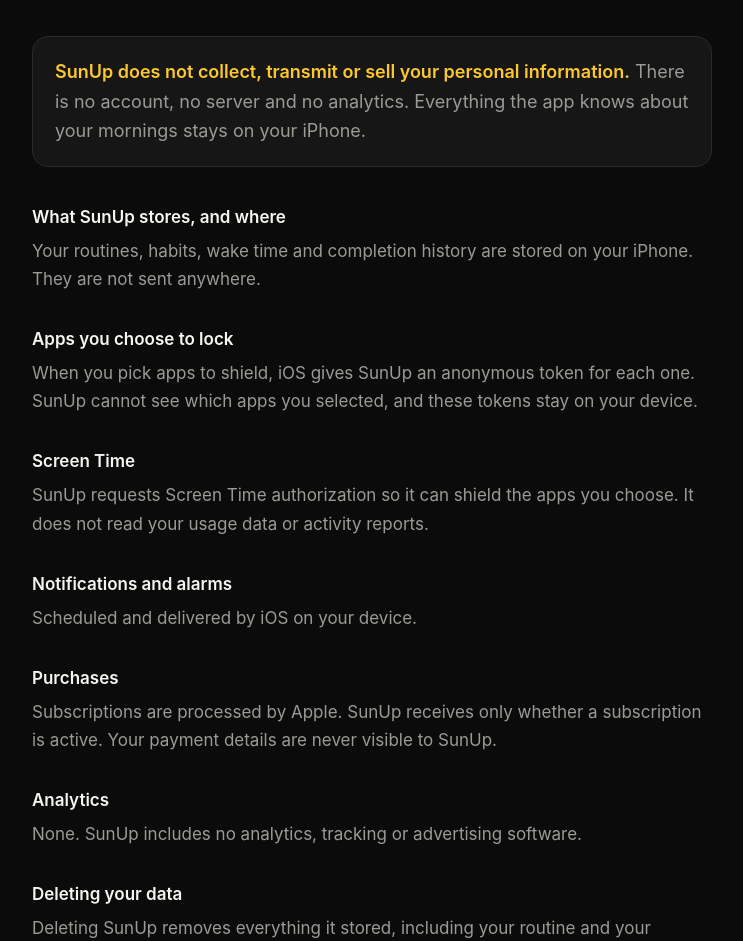
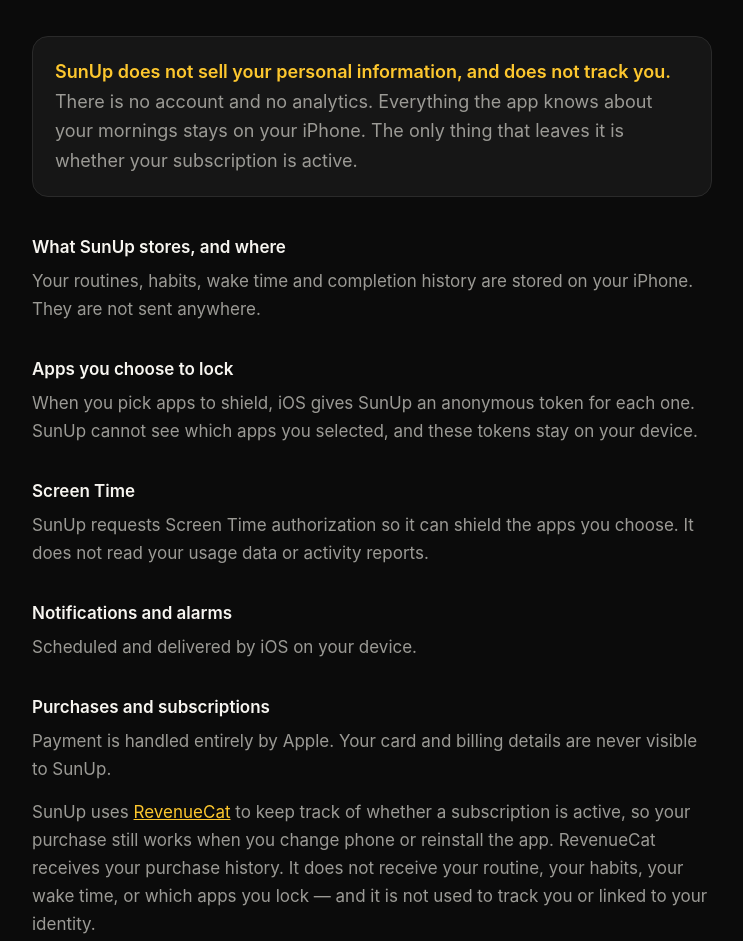
Before and after one commit to rekkiki/sunup-privacy, a plain HTML site: page index.html in a window 1280 px wide. Shown: the part 125-1066 px from the top of the page, without its empty margins (268-1011 px from the left). Drawn offline with Linux system fonts and the light colour scheme.

Commit message:
Disclose RevenueCat
Subscription state is now handled by RevenueCat, so purchase history leaves the
device. The policy said nothing left it at all.

```diff
--- a/index.html
+++ b/index.html
@@ -78,14 +78,15 @@
     </svg>
     <div>
       <h1>SunUp Privacy Policy</h1>
-      <p class="updated">Last updated 8 October 2026</p>
+      <p class="updated">Last updated 11 October 2026</p>
     </div>
   </header>
 
   <p class="lede">
-    <strong>SunUp does not collect, transmit or sell your personal information.</strong>
-    There is no account, no server and no analytics. Everything the app knows about
-    your mornings stays on your iPhone.
+    <strong>SunUp does not sell your personal information, and does not track you.</strong>
+    There is no account and no analytics. Everything the app knows about your
+    mornings stays on your iPhone. The only thing that leaves it is whether your
+    subscription is active.
   </p>
 
   <h2>What SunUp stores, and where</h2>
@@ -109,14 +110,25 @@
   <h2>Notifications and alarms</h2>
   <p>Scheduled and delivered by iOS on your device.</p>
 
-  <h2>Purchases</h2>
+  <h2>Purchases and subscriptions</h2>
   <p>
-    Subscriptions are processed by Apple. SunUp receives only whether a subscription
-    is active. Your payment details are never visible to SunUp.
+    Payment is handled entirely by Apple. Your card and billing details are never
+    visible to SunUp.
+  </p>
+  <p>
+    SunUp uses <a href="https://www.revenuecat.com/privacy/">RevenueCat</a> to keep
+    track of whether a subscription is active, so your purchase still works when
+    you change phone or reinstall the app. RevenueCat receives your purchase
+    history. It does not receive your routine, your habits, your wake time, or
+    which apps you lock — and it is not used to track you or linked to your
+    identity.
   </p>
 
-  <h2>Analytics</h2>
-  <p>None. SunUp includes no analytics, tracking or advertising software.</p>
+  <h2>Analytics and advertising</h2>
+  <p>
+    None. SunUp contains no analytics, no advertising, and no tracking of any
+    kind.
+  </p>
 
   <h2>Deleting your data</h2>
   <p>
```
